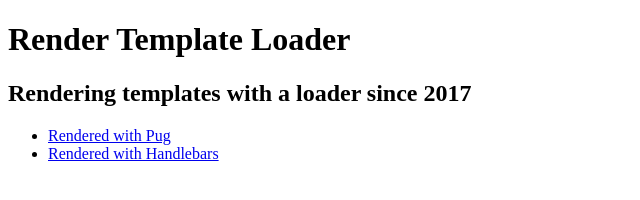
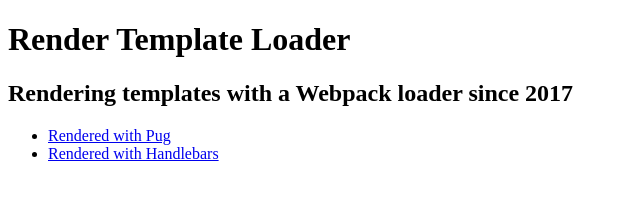
Before and after one commit to jabney/render-template-loader-demo, a website built with webpack: page dist/index.html in a window 1280 px wide. Shown: the whole page, without its empty margins (0-640 px from the left). Built offline with nearby package versions, Linux system fonts and the light colour scheme.

Commit message:
Updated build

```diff
--- a/dist/index.html
+++ b/dist/index.html
@@ -8,7 +8,7 @@
 </head>
 <body>
   <h1>Render Template Loader</h1>
-<h2>Rendering templates with a loader since 2017</h2>
+<h2>Rendering templates with a Webpack loader since 2017</h2>
 <ul>
   <li><a href="page-pug.html">Rendered with Pug</a></li>
   <li><a href="page-hbs.html">Rendered with Handlebars</a></li>
```
